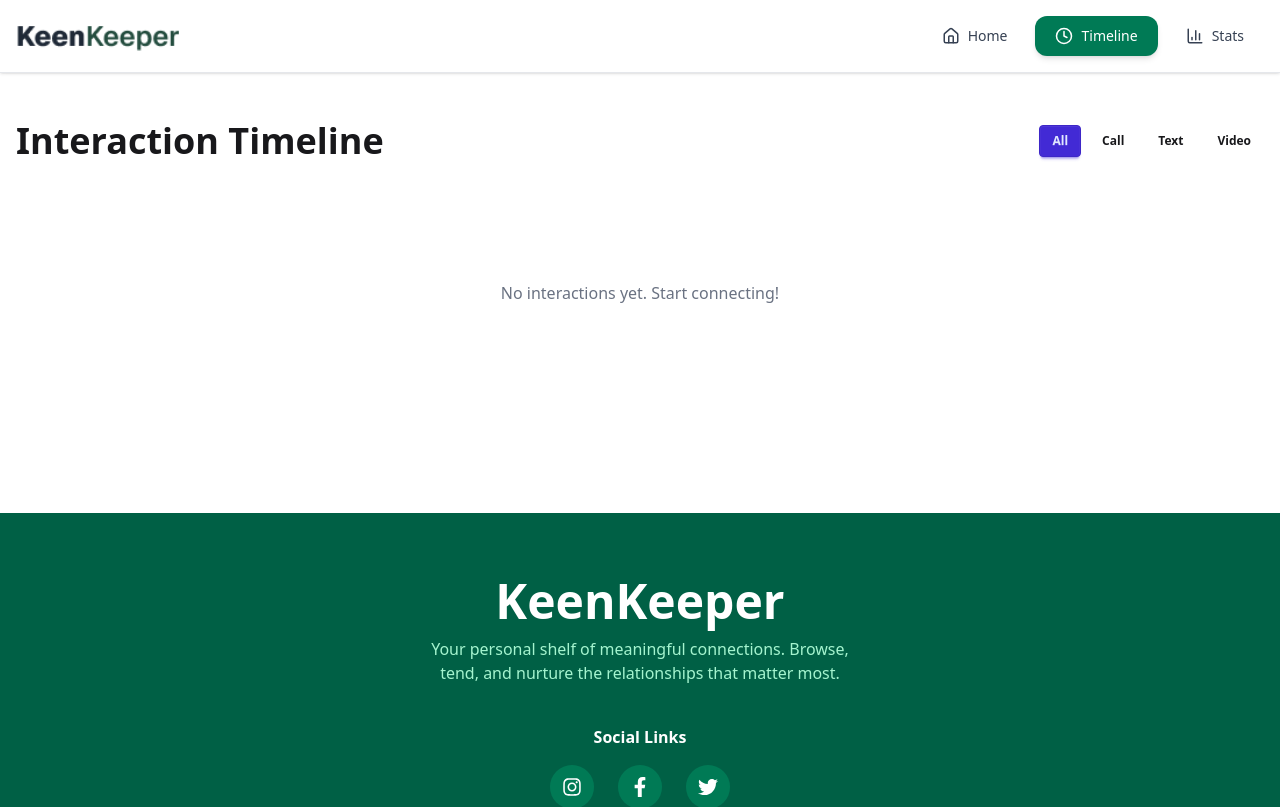
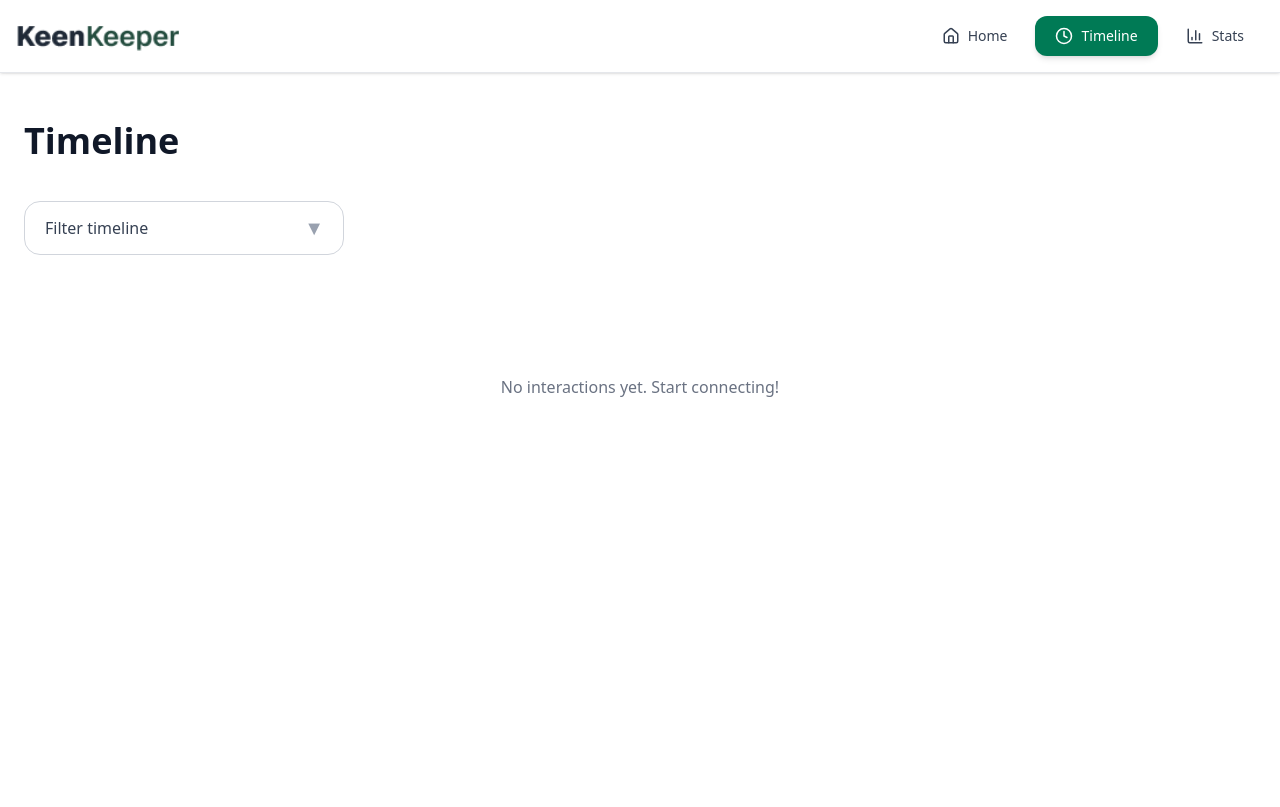
Before and after one commit to NourinDina395/web-course-assignment7, a React (Vite) app: page /timeline in a window 1280 px wide. Shown: the top 807 px of the page. Built offline with nearby package versions, Linux system fonts and the light colour scheme.

Commit message:
completed timeline

```diff
--- a/src/context/TimelineContext.jsx
+++ b/src/context/TimelineContext.jsx
@@ -9,15 +9,21 @@ export const TimelineProvider = ({ children }) => {
   const addToTimeline = (friendName, type) => {
     const entry = {
       id: Date.now(),
-      date: new Date().toLocaleDateString('en-GB'),
+      date: new Date().toISOString().split('T')[0],   // "2026-04-15" format
       type: type,
       title: `${type} with ${friendName}`,
     };
 
+    // Add new entry at the top
     setTimeline((prev) => [entry, ...prev]);
+
+    // Show success toast
     toast.success(`${type} logged with ${friendName}!`, {
       position: "top-right",
       autoClose: 2000,
+      hideProgressBar: false,
+      closeOnClick: true,
+      pauseOnHover: true,
     });
   };
 
--- a/src/pages/FriendDetails.jsx
+++ b/src/pages/FriendDetails.jsx
@@ -150,6 +150,15 @@ const FriendDetails = () => {
                     <Video size={32} className="text-emerald-600" />
                     <span className="font-medium text-sm">Video</span>
                   </button>
+
+                  <button
+                    onClick={() => handleAction('Meetup')}
+                    className="flex flex-col items-center gap-3 p-6 hover:bg-emerald-50 rounded-2xl transition border border-gray-100"
+                  >
+                    <span className="text-3xl">👥</span>
+                    <span className="font-medium text-sm">Meetup</span>
+                  </button>
+
                 </div>
               </div>
             </div>
--- a/src/pages/Timeline.jsx
+++ b/src/pages/Timeline.jsx
@@ -13,49 +13,83 @@ const Timeline = () => {
     : timeline.filter(entry => entry.type.toLowerCase() === filter);
 
   const getIcon = (type) => {
-    if (type === 'Call') return <Phone className="text-blue-600" />;
-    if (type === 'Text') return <MessageCircle className="text-green-600" />;
-    return <Video className="text-purple-600" />;
+    if (type === 'Call') return <Phone className="text-blue-600" size={24} />;
+    if (type === 'Text') return <MessageCircle className="text-green-600" size={24} />;
+    if (type === 'Video') return <Video className="text-purple-600" size={24} />;
+    if (type === 'Meetup') return <span className="text-3xl">🤝</span>;
+    return <span className="text-3xl">🤝</span>;
+  };
+
+  // Safe date formatter - prevents "Invalid Date"
+  const formatDate = (dateString) => {
+    const date = new Date(dateString);
+    if (isNaN(date.getTime())) {
+      return dateString; // fallback if date is invalid
+    }
+    return date.toLocaleDateString('en-US', {
+      month: 'long',
+      day: 'numeric',
+      year: 'numeric'
+    });
   };
 
   return (
     <>
       <Navbar />
-      <div className="container mx-auto px-4 py-12">
-        <div className="flex justify-between items-center mb-10">
-          <h1 className="text-4xl font-bold">Interaction Timeline</h1>
+      <div className="container mx-auto px-6 py-12 bg-white min-h-screen">
 
-          <div className="flex gap-2">
-            {['all', 'call', 'text', 'video'].map(f => (
-              <button
-                key={f}
-                onClick={() => setFilter(f)}
-                className={`btn btn-sm ${filter === f ? 'btn-primary' : 'btn-ghost'}`}
-              >
-                {f.charAt(0).toUpperCase() + f.slice(1)}
-              </button>
-            ))}
+        <h1 className="text-4xl font-bold text-gray-900 mb-10">Timeline</h1>
+
+        {/* Filter Dropdown */}
+        <div className="mb-10">
+          <div className="relative w-full max-w-xs">
+            <select
+              value={filter}
+              onChange={(e) => setFilter(e.target.value)}
+              className="w-full bg-white border border-gray-300 rounded-2xl px-5 py-3.5 text-gray-700 appearance-none focus:outline-none focus:border-emerald-600 cursor-pointer"
+            >
+              <option value="all">Filter timeline</option>
+              <option value="call">Call</option>
+              <option value="text">Text</option>
+              <option value="video">Video</option>
+              <option value="meetup">Meetup</option>
+            </select>
+            <div className="pointer-events-none absolute right-5 top-1/2 -translate-y-1/2 text-gray-400 text-xl">
+              ▼
+            </div>
           </div>
         </div>
 
-        <div className="space-y-6">
+        {/* Timeline Entries */}
+        <div className="space-y-4">
           {filteredTimeline.length === 0 ? (
-            <p className="text-center text-gray-500 py-20">No interactions yet. Start connecting!</p>
+            <div className="text-center py-20 text-gray-500">
+              No interactions yet. Start connecting!
+            </div>
           ) : (
-            filteredTimeline.map(entry => (
-              <div key={entry.id} className="flex gap-6 bg-base-100 p-6 rounded-2xl shadow">
-                <div className="w-12 h-12 rounded-full bg-base-200 flex items-center justify-center flex-shrink-0">
+            filteredTimeline.map((entry) => (
+              <div
+                key={entry.id}
+                className="flex gap-6 bg-white border border-gray-200 rounded-2xl p-6 hover:shadow-md transition-all"
+              >
+                {/* Icon */}
+                <div className="mt-1">
                   {getIcon(entry.type)}
                 </div>
-                <div>
-                  <div className="font-semibold text-lg">{entry.title}</div>
-                  <div className="text-sm text-gray-500 mt-1">{entry.date}</div>
+
+                {/* Content */}
+                <div className="flex-1">
+                  <div className="font-medium text-gray-900 text-lg">{entry.title}</div>
+                  <div className="text-sm text-gray-500 mt-1">
+                    {formatDate(entry.date)}
+                  </div>
                 </div>
               </div>
             ))
           )}
         </div>
       </div>
+
       <Footer />
     </>
   );
```
